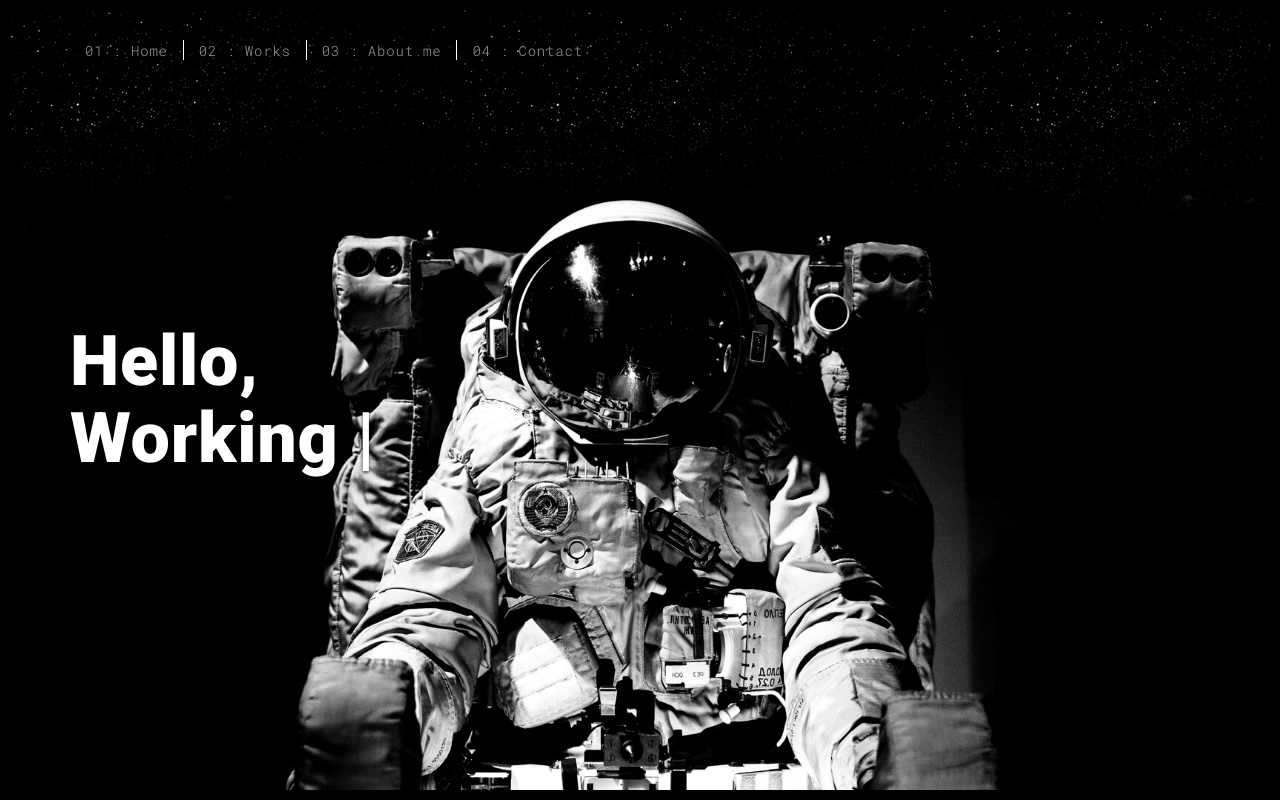
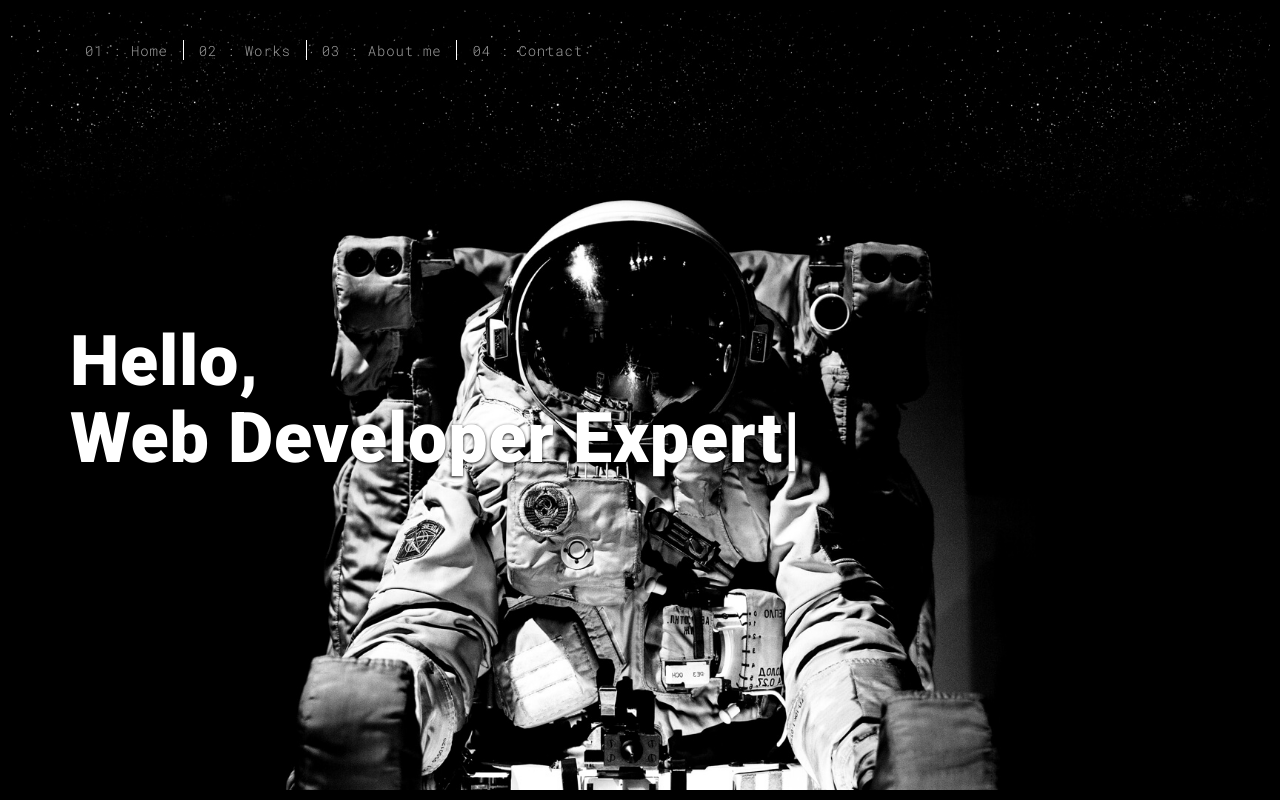
Before and after one commit to erezamsalem/portfo, a Flask app: page / in a window 1280 px wide. Run offline with Flask 3, Linux system fonts and the light colour scheme; some libraries are stand-ins or nearby versions.

Commit message:
updatess

```diff
--- a/templates/index.html
+++ b/templates/index.html
@@ -73,8 +73,8 @@
                   Hello,<br />
                   <span id="typed-strings">
                     <span>I'm Erez Amsalem</span>
-                    <span>Web Expert</span>
-                    <span>Working as a Freelance</span>
+                    <span>Web Developer Expert</span>
+                    <span>Next Project On Progress</span>
                   </span>
                   <span id="typed"></span>
                 </h1>
```
